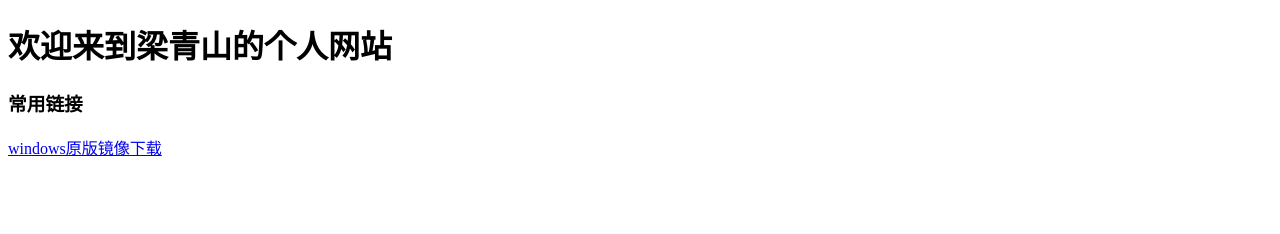
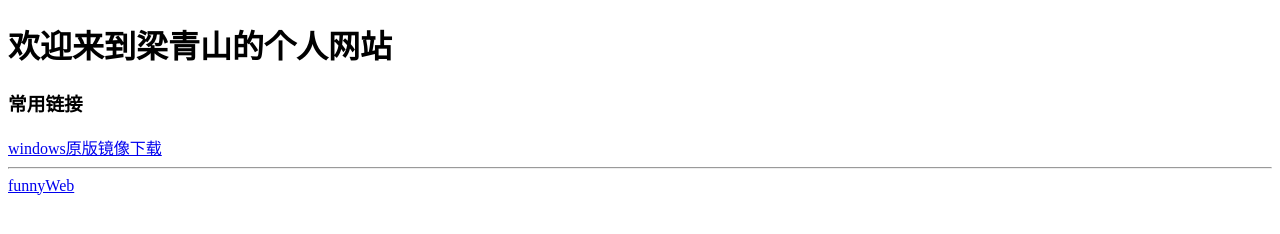
Before and after one commit to qingshanliang/hello-world, a plain HTML site: page index.html in a window 1280 px wide. Drawn offline with Linux system fonts and the light colour scheme.

Commit message:
Update index.html

```diff
--- a/index.html
+++ b/index.html
@@ -8,5 +8,7 @@
     <h1>欢迎来到梁青山的个人网站</h1>
     <h3>常用链接</h3>
     <a href="https://msdn.itellyou.cn/">windows原版镜像下载</a>
+    <hr>
+    <a href="./funny.html" target="_blank">funnyWeb</a>
 </body>
 </html>
```
